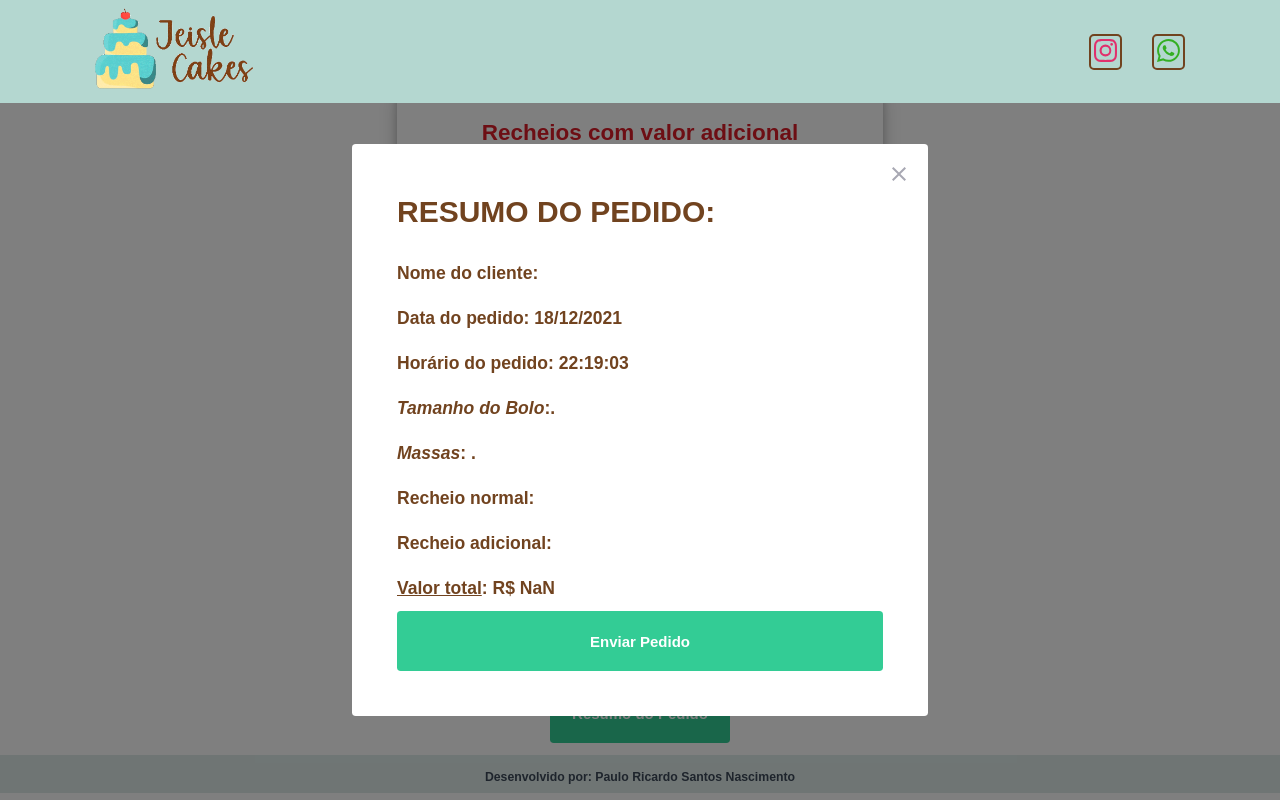
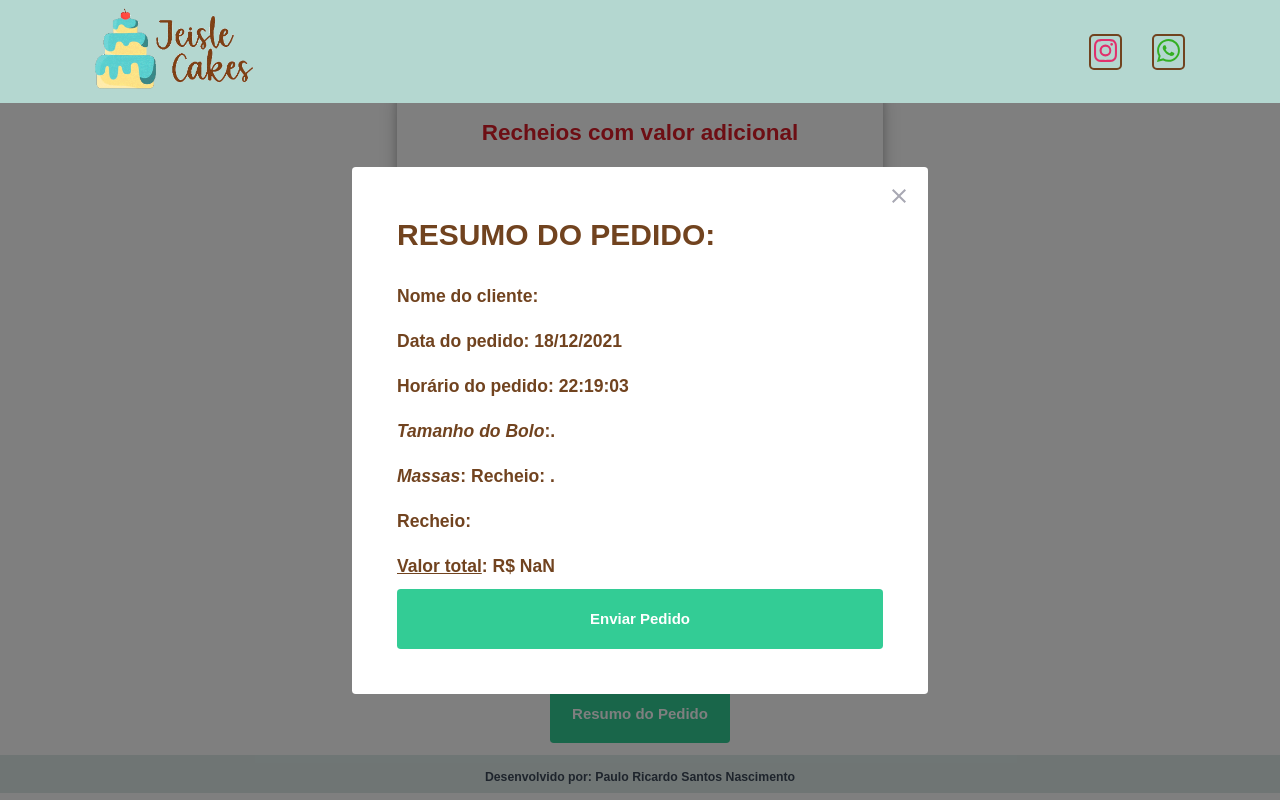
Before and after one commit to Ricardo-1991/jeisle-cakes-form, a React (Vite) app: page / in a window 1280 px wide. Both pictures are taken after a click on the button "Resumo do Pedido". Shown: the part 2305-3105 px from the top of the page. Built offline with nearby package versions, Linux system fonts and the light colour scheme.

Commit message:
ajustando informações do modal

```diff
--- a/src/components/Form/ComponentForm.jsx
+++ b/src/components/Form/ComponentForm.jsx
@@ -81,9 +81,6 @@ export const ComponentForm = () => {
 
   const [filling, setFilling] = useState([])
 
-  const [normalFilling, setNormalFilling] = useState([])
-  const [addFilling, setAddFilling] = useState([])
-
   const [handleResumeModal, setHandleResumeModal] = useState(false)
 
   function handleOpenResumeModal() {
@@ -125,17 +122,10 @@ export const ComponentForm = () => {
 
   // Estado Recheios
   const changeFilling = evt => {
-    if (evt.target.name == 'recheio') {
-      setNormalFilling([normalFilling[1], evt.target.value])
-    } else if (evt.target.name == 'recheioAdd') {
-      // Caso seja um valor novo, move  o ultimo valor para o inicio e adiciona o valor novo no fim da estrutura
-      setAddFilling([addFilling[1], evt.target.value])
-    }
-
     //Verifica se o valor já existe nos dois selecionados
     if (filling.find(val => val == evt.target.value)) {
       // Caso existe, filtra tudo que não seja o valor selecionado ( utilizado para desmarcar )
-      setFilling(filling.filter(val => val == evt.target.value))
+      setFilling(filling.filter(val => val != evt.target.value))
     } else {
       // Caso seja um valor novo, move  o ultimo valor para o inicio e adiciona o valor novo no fim da estrutura
       setFilling([filling[1], evt.target.value])
@@ -172,21 +162,21 @@ export const ComponentForm = () => {
     Valor total do bolo: R$${total}`
   }
 
-  const filteredNormal = filling.map(filling => {
-    for (let index in normalFilling) {
-      if (filling == normalFilling[index]) {
-        return normalFilling[index]
-      }
-    }
-  })
+  // const filteredNormal = filling.map(filling => {
+  //   for (let index in normalFilling) {
+  //     if (filling == normalFilling[index]) {
+  //       return normalFilling[index]
+  //     }
+  //   }
+  // })
 
-  const filteredAdd = filling.map(filling => {
-    for (let index in addFilling) {
-      if (filling == addFilling[index]) {
-        return addFilling[index]
-      }
-    }
-  })
+  // const filteredAdd = filling.map(filling => {
+  //   for (let index in addFilling) {
+  //     if (filling == addFilling[index]) {
+  //       return addFilling[index]
+  //     }
+  //   }
+  // })
 
   return (
     <>
@@ -658,8 +648,6 @@ export const ComponentForm = () => {
               filling,
               name,
               aditionalFilling,
-              filteredNormal,
-              filteredAdd,
               cakeSize,
               total
             }}
--- a/src/components/ResumeModal/ResumeModal.jsx
+++ b/src/components/ResumeModal/ResumeModal.jsx
@@ -64,52 +64,17 @@ export function ResumeModal({
         <h3>
           <i>Massas</i>:
           {states.batterState[0] == null
-            ? ` ${states.batterState.slice(1)}`
-            : ` ${states.batterState.join(' e ')}`}
+            ? ` Recheio: ${states.batterState.slice(1)}`
+            : ` Recheios: ${states.batterState.join(' e ')}`}
           .
         </h3>
-        {/* {Lógica marcado 2 de um ou de outro} */}
-        {states.filteredAdd[0] == null && states.filteredAdd[1] == null && (
-          <>
-            <h3>
-              {states.filteredNormal[0] == null
-                ? `Recheio normal: ${states.filteredNormal.slice(1)}`
-                : `Recheios Normais: ${states.filteredNormal.join(' e ')}`}
-            </h3>
-          </>
-        )}
 
-        {states.filteredNormal[0] == null && states.filteredNormal[1] == null && (
-          <>
-            <h3>
-              {states.filteredAdd[0] == null
-                ? `Recheio adicional: ${states.filteredAdd.slice(1)}`
-                : `Recheios Adicionais: ${states.filteredAdd.join(' e ')}`}
-            </h3>
-          </>
-        )}
+        <h3>
+          {states.filling[0] == null
+            ? ` Recheio: ${states.filling.slice(1)}`
+            : ` Recheios: ${states.filling.join(' e ')}`}
+        </h3>
 
-        {/* {Lógica marcado um de cada ao contrário} */}
-        {states.filteredNormal[1] == null && states.filteredAdd[0] == null && (
-          <>
-            {states.filteredNormal[0] && (
-              <h3>Recheio Normal: {states.filteredNormal.slice(0)}</h3>
-            )}
-            {states.filteredAdd[1] && (
-              <h3>Recheio Adicional: {states.filteredAdd.slice(1)}</h3>
-            )}
-          </>
-        )}
-        {states.filteredNormal[0] == null && states.filteredAdd[1] == null && (
-          <>
-            {states.filteredNormal[1] && (
-              <h3>Recheio normal: {states.filteredNormal.slice(1)}</h3>
-            )}
-            {states.filteredAdd[0] && (
-              <h3>Recheio Adicional: {states.filteredAdd.slice(0)}</h3>
-            )}
-          </>
-        )}
         <h3>
           <u>Valor total</u>:{' '}
           {new Intl.NumberFormat('pt-BR', {
```
